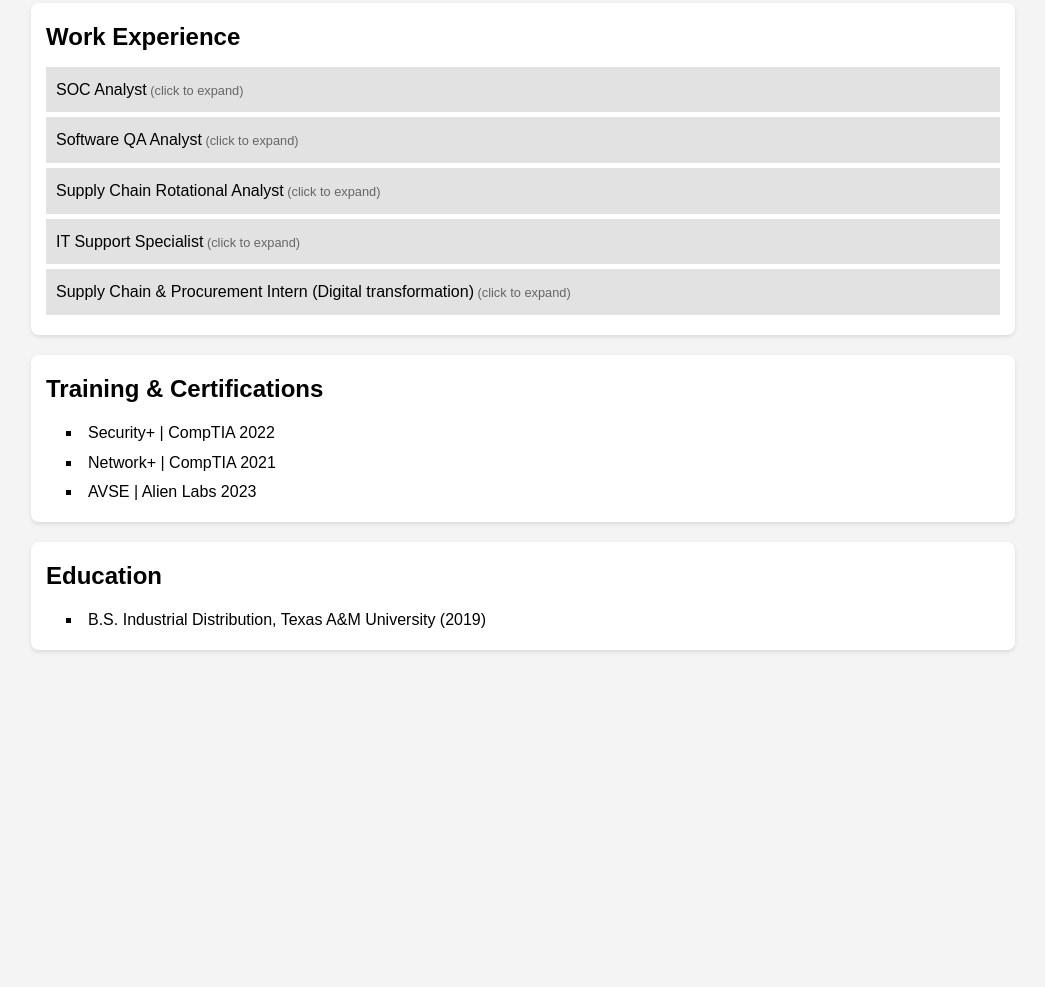
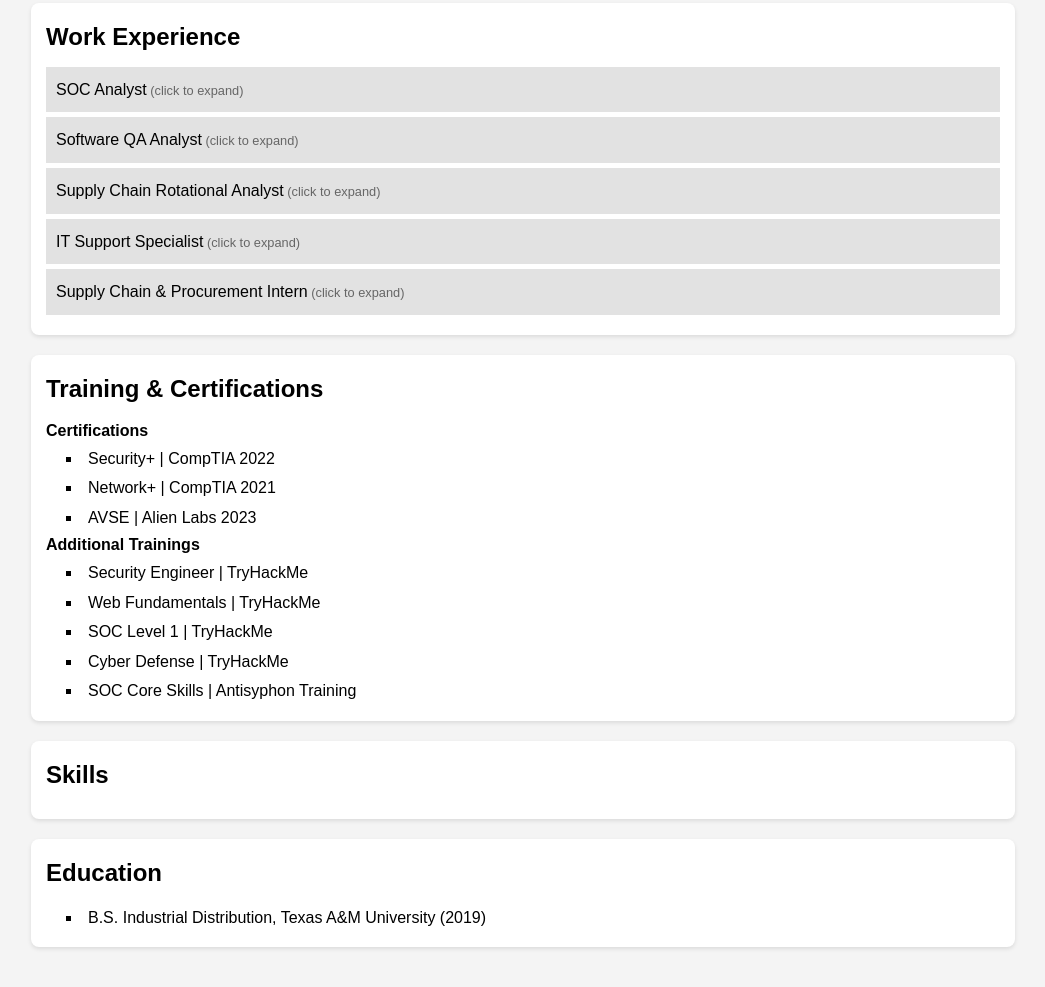
Before and after one commit to ffredhenry/aws-static-website, a plain HTML site: page index.html in a window 1280 px wide. Shown: the part 406-1393 px from the top of the page, without its empty margins (117-1162 px from the left). Before the commit the page ends 1096 px from the top, so only its background shows below. Drawn offline with Linux system fonts and the light colour scheme.

Commit message:
updated index and script files (content)

```diff
--- a/index.html
+++ b/index.html
@@ -9,7 +9,7 @@
 	<body>
 		<div class="container">
 			<header>
-				<img src="FILENAME" alt="Headshot" class="headshot"> <!--FIXME: add filename -->
+				<img src="headshot.jpg" alt="Headshot" class="headshot">
 				<h1 id="name">Fred Henry</h1>
 				<p id="contactInfo">Austin, TX | xxxxxxxx@xxxxx.xxx</p><!--FIXME: add email -->
 			</header>
@@ -17,13 +17,25 @@
 				<h2>Work Experience</h2>
 				<div id="timeline"></div> <!-- FIXME: js array placeholder -->
 			</section>
-			<section id="skills">
+			<section id="learningCerts">
 				<h2>Training & Certifications</h2>
+				<h4>Certifications</h4>
 				<ul>
 					<li>Security+ | CompTIA 2022</li>
 					<li>Network+ | CompTIA 2021</li>
 					<li>AVSE | Alien Labs 2023</li>
 				</ul>
+				<h4>Additional Trainings</h4>
+				<ul>
+					<li>Security Engineer | TryHackMe</li>
+					<li>Web Fundamentals | TryHackMe</li>
+					<li>SOC Level 1 | TryHackMe</li>
+					<li>Cyber Defense | TryHackMe</li>
+					<li>SOC Core Skills | Antisyphon Training</li>
+				</ul>
+			</section>
+			<section id="technicalSkills">
+				<h2>Skills</h2>
 			</section>
 			<section id="education">
 				<h2>Education</h2>
--- a/script.js
+++ b/script.js
@@ -8,35 +8,35 @@ document.addEventListener('DOMContentLoaded', function()
 			title: "SOC Analyst",
 			company: "AT&T Cybersecurity",
 			years: "03/2023 - Present",
-			description: "triage babyyy"
+			description: "SOC Analyst"
 		},
 		{
 			id: 2,
 			title: "Software QA Analyst",
 			company: "Meta Platforms (Contractor through Wipro LTD)",
 			years: "10/2020 - 02/2023",
-			description: "foo bar"
+			description: "ProdOps (Product Operations)"
 		},
 		{
 			id: 3,
 			title: "Supply Chain Rotational Analyst",
 			company: "DistributionNOW",
 			years: "06/2019 - 04/2020",
-			description: "supply chain, digital transformation"
+			description: "Operational Excellence, Process Optimization"
 		},
 		{
 			id: 4,
 			title: "IT Support Specialist",
 			company: "Texas A&M College of Engineering",
 			years: "08/2018 - 05/2019",
-			description: "student IT helpdesk"
+			description: "Automation and technical support"
 		},
 		{
 			id: 5,
-			title: "Supply Chain & Procurement Intern (Digital transformation)",
+			title: "Supply Chain & Procurement Intern",
 			company: "A&C Plastics, Inc.",
 			years: "05/2018 - 08/2018",
-			description: "information technology & supply chain"
+			description: "Digital transformation, systems integration & process improvement"
 		}
 	];
 
@@ -79,11 +79,12 @@ document.addEventListener('DOMContentLoaded', function()
                 el.classList.remove('active'); // Remove active class
             });
 
-            if (!isContentShown) {
-                // If it was not shown before, display it
+            if (!isContentShown)
+			{
+                // Display toggle, shows if hidden and hides if showing
                 content.style.display = 'block';
                 entry.classList.add('active');
-            } // If it was shown, it will be hidden as part of the above loop
+            }
         });
 
         timeline.appendChild(entry);
```
